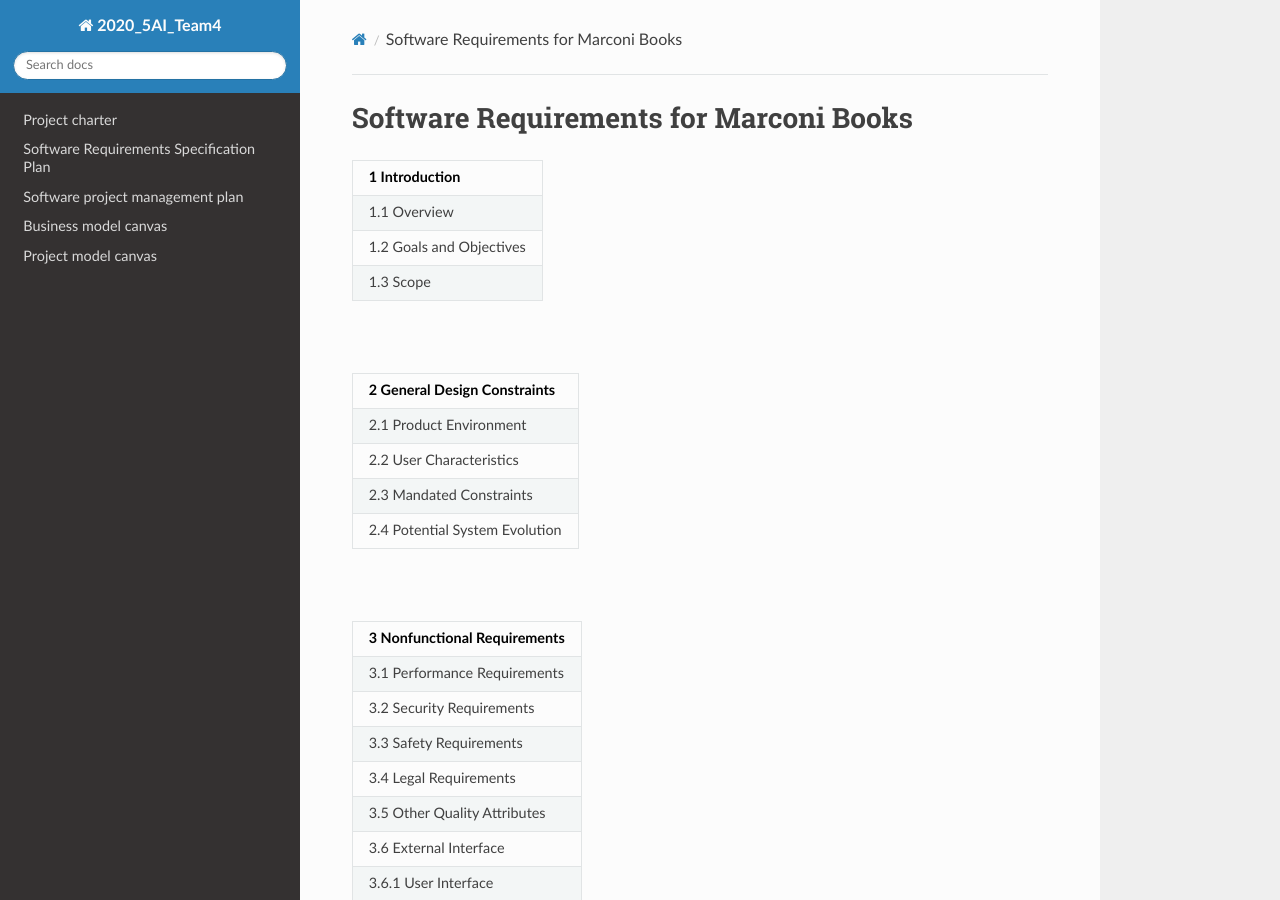
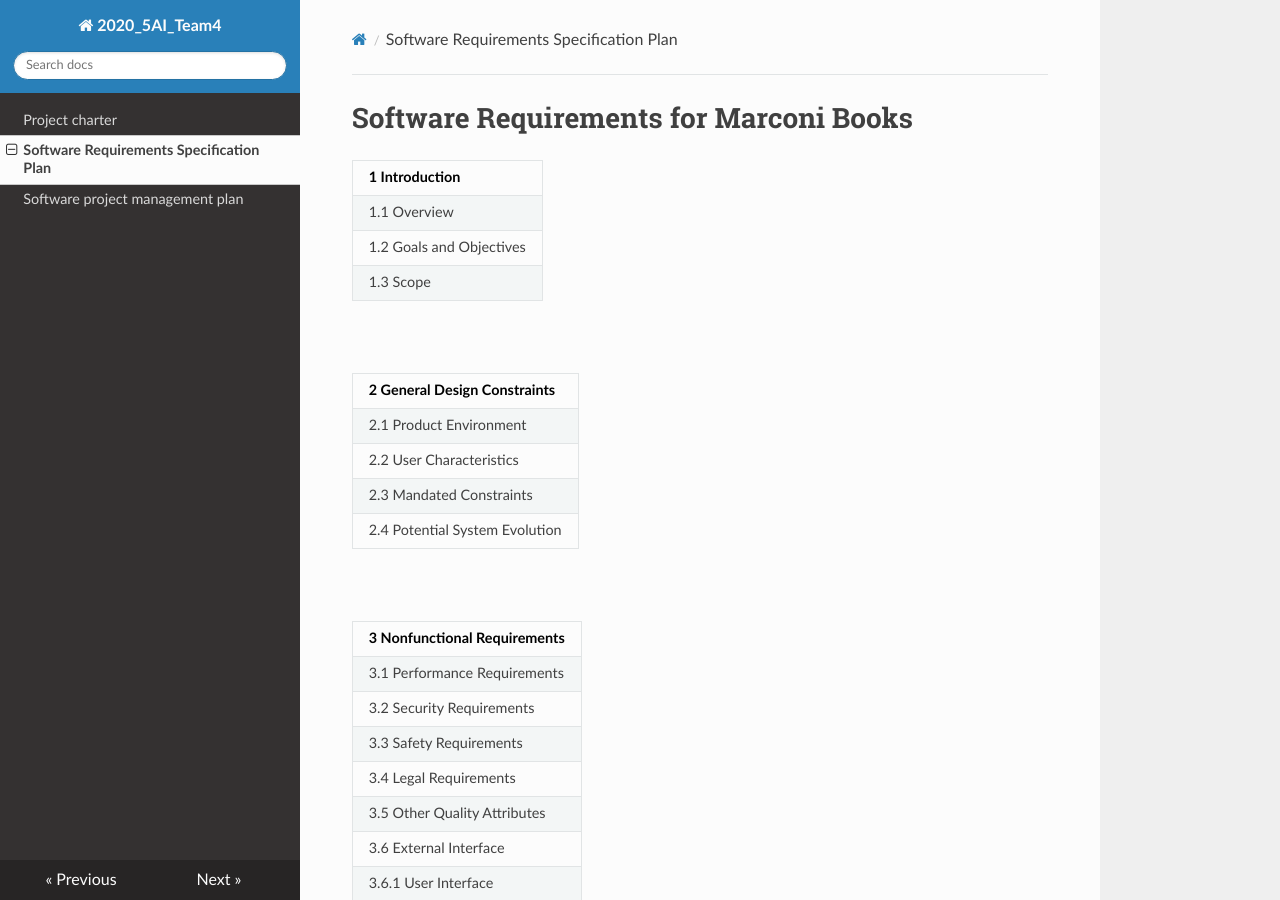
Before and after one commit to aleboniz/MarconiBooks5AiTeam4, an MkDocs documentation site: the page built from docs/Software_Requirements_Specification.md, in a window 1280 px wide and 900 px high. Built offline with MkDocs 1.6.1, drawn with Linux system fonts in a browser that asks for light colours; nearby versions of some CDN libraries.

Commit message:
Update mkdocs.yml

```diff
--- a/mkdocs.yml
+++ b/mkdocs.yml
@@ -1,11 +1,10 @@
 site_name: 2020_5AI_Team4
 
 nav:
-    - 'Project charter': 'project charter.md'
-    - 'Software Requirements Specification Plan': 'software requirements specification plan.md'
-    - 'Software project management plan': 'software project management plan.md'
-    - 'Business model canvas': 'business model canvas.md'
-    - 'Project model canvas': 'project model canvas.md'
+    - 'Project charter': 'Project_Character.md'
+    - 'Software Requirements Specification Plan': 'Software_Requirements_Specification.md'
+    - 'Software project management plan': 'Software_Project_Management_Plan.md'
+
 
 theme:
     name: readthedocs
```
